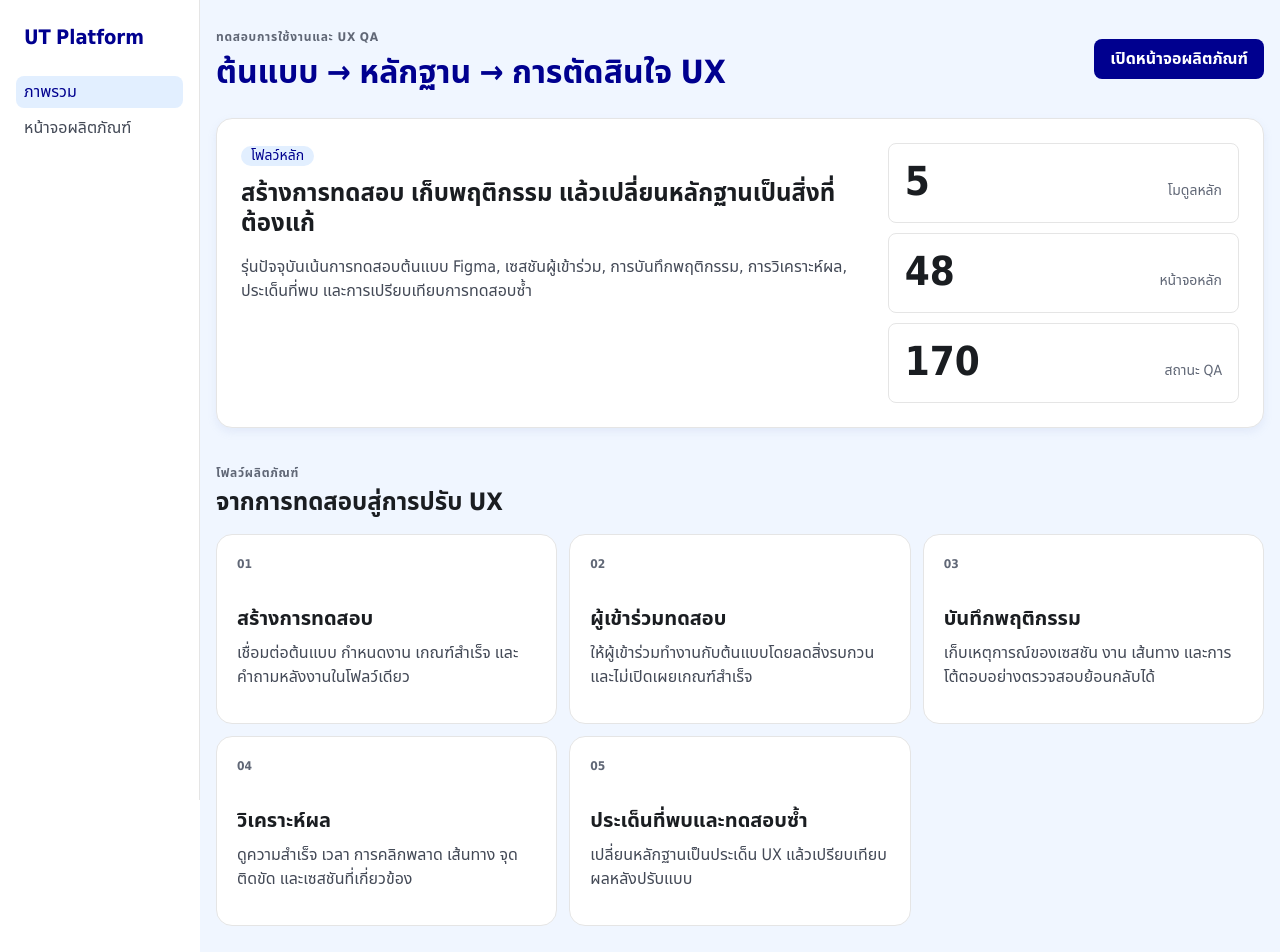
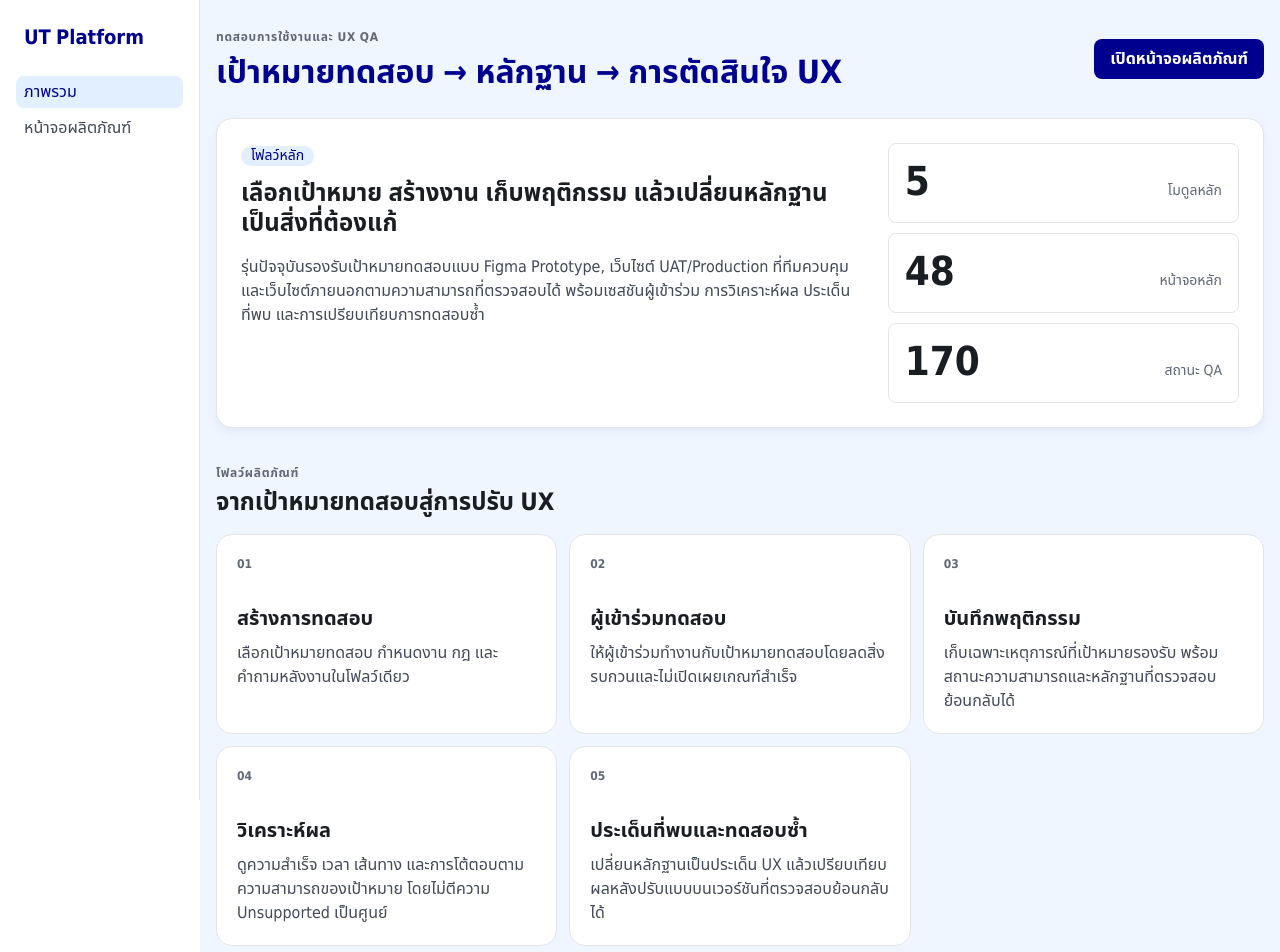
Before and after one commit to kreecrypto/Usability-Testing-Platform, a Next.js app: page / in a window 1280 px wide. Shown: the top 952 px of the page. Built offline with nearby package versions, Linux system fonts and the light colour scheme.

Commit message:
MT-02: make Test Target the product mental model

```diff
--- a/src/app/page.tsx
+++ b/src/app/page.tsx
@@ -1,23 +1,23 @@
 const modules = [
   {
     title: "สร้างการทดสอบ",
-    description: "เชื่อมต่อต้นแบบ กำหนดงาน เกณฑ์สำเร็จ และคำถามหลังงานในโฟลว์เดียว",
+    description: "เลือกเป้าหมายทดสอบ กำหนดงาน กฎ และคำถามหลังงานในโฟลว์เดียว",
   },
   {
     title: "ผู้เข้าร่วมทดสอบ",
-    description: "ให้ผู้เข้าร่วมทำงานกับต้นแบบโดยลดสิ่งรบกวนและไม่เปิดเผยเกณฑ์สำเร็จ",
+    description: "ให้ผู้เข้าร่วมทำงานกับเป้าหมายทดสอบโดยลดสิ่งรบกวนและไม่เปิดเผยเกณฑ์สำเร็จ",
   },
   {
     title: "บันทึกพฤติกรรม",
-    description: "เก็บเหตุการณ์ของเซสชัน งาน เส้นทาง และการโต้ตอบอย่างตรวจสอบย้อนกลับได้",
+    description: "เก็บเฉพาะเหตุการณ์ที่เป้าหมายรองรับ พร้อมสถานะความสามารถและหลักฐานที่ตรวจสอบย้อนกลับได้",
   },
   {
     title: "วิเคราะห์ผล",
-    description: "ดูความสำเร็จ เวลา การคลิกพลาด เส้นทาง จุดติดขัด และเซสชันที่เกี่ยวข้อง",
+    description: "ดูความสำเร็จ เวลา เส้นทาง และการโต้ตอบตามความสามารถของเป้าหมาย โดยไม่ตีความ Unsupported เป็นศูนย์",
   },
   {
     title: "ประเด็นที่พบและทดสอบซ้ำ",
-    description: "เปลี่ยนหลักฐานเป็นประเด็น UX แล้วเปรียบเทียบผลหลังปรับแบบ",
+    description: "เปลี่ยนหลักฐานเป็นประเด็น UX แล้วเปรียบเทียบผลหลังปรับแบบบนเวอร์ชันที่ตรวจสอบย้อนกลับได้",
   },
 ];
 
@@ -42,7 +42,7 @@ export default function Home() {
         <header className="topbar">
           <div>
             <p className="eyebrow">ทดสอบการใช้งานและ UX QA</p>
-            <h1>ต้นแบบ → หลักฐาน → การตัดสินใจ UX</h1>
+            <h1>เป้าหมายทดสอบ → หลักฐาน → การตัดสินใจ UX</h1>
           </div>
           <a className="primaryButton" href="/high-fi">เปิดหน้าจอผลิตภัณฑ์</a>
         </header>
@@ -50,10 +50,11 @@ export default function Home() {
         <section id="overview" className="heroCard">
           <div>
             <span className="status">โฟลว์หลัก</span>
-            <h2>สร้างการทดสอบ เก็บพฤติกรรม แล้วเปลี่ยนหลักฐานเป็นสิ่งที่ต้องแก้</h2>
+            <h2>เลือกเป้าหมาย สร้างงาน เก็บพฤติกรรม แล้วเปลี่ยนหลักฐานเป็นสิ่งที่ต้องแก้</h2>
             <p>
-              รุ่นปัจจุบันเน้นการทดสอบต้นแบบ Figma, เซสชันผู้เข้าร่วม, การบันทึกพฤติกรรม,
-              การวิเคราะห์ผล, ประเด็นที่พบ และการเปรียบเทียบการทดสอบซ้ำ
+              รุ่นปัจจุบันรองรับเป้าหมายทดสอบแบบ Figma Prototype, เว็บไซต์ UAT/Production ที่ทีมควบคุม
+              และเว็บไซต์ภายนอกตามความสามารถที่ตรวจสอบได้ พร้อมเซสชันผู้เข้าร่วม การวิเคราะห์ผล
+              ประเด็นที่พบ และการเปรียบเทียบการทดสอบซ้ำ
             </p>
           </div>
           <div className="metricGrid" aria-label="สรุปขอบเขตหน้าจอและสถานะ QA">
@@ -67,7 +68,7 @@ export default function Home() {
           <div className="sectionHeading">
             <div>
               <p className="eyebrow">โฟลว์ผลิตภัณฑ์</p>
-              <h2>จากการทดสอบสู่การปรับ UX</h2>
+              <h2>จากเป้าหมายทดสอบสู่การปรับ UX</h2>
             </div>
           </div>
 
```
